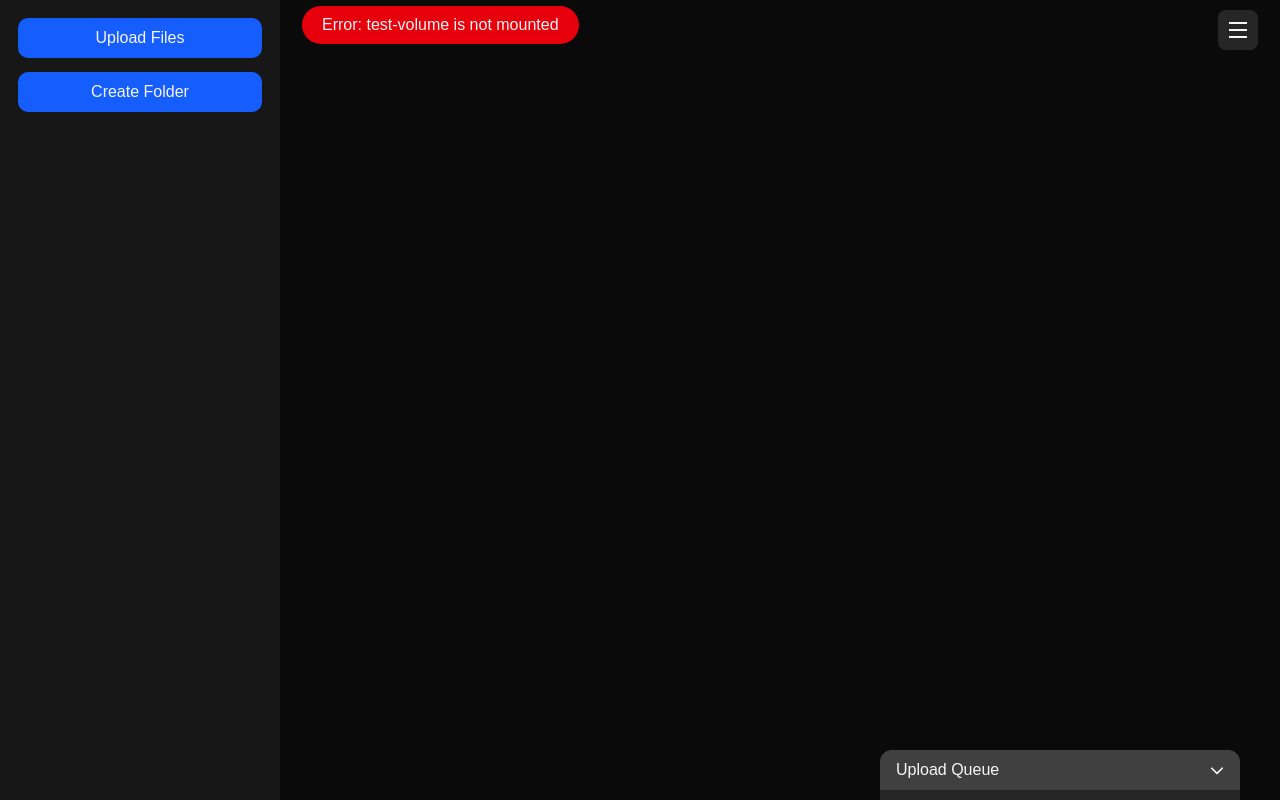
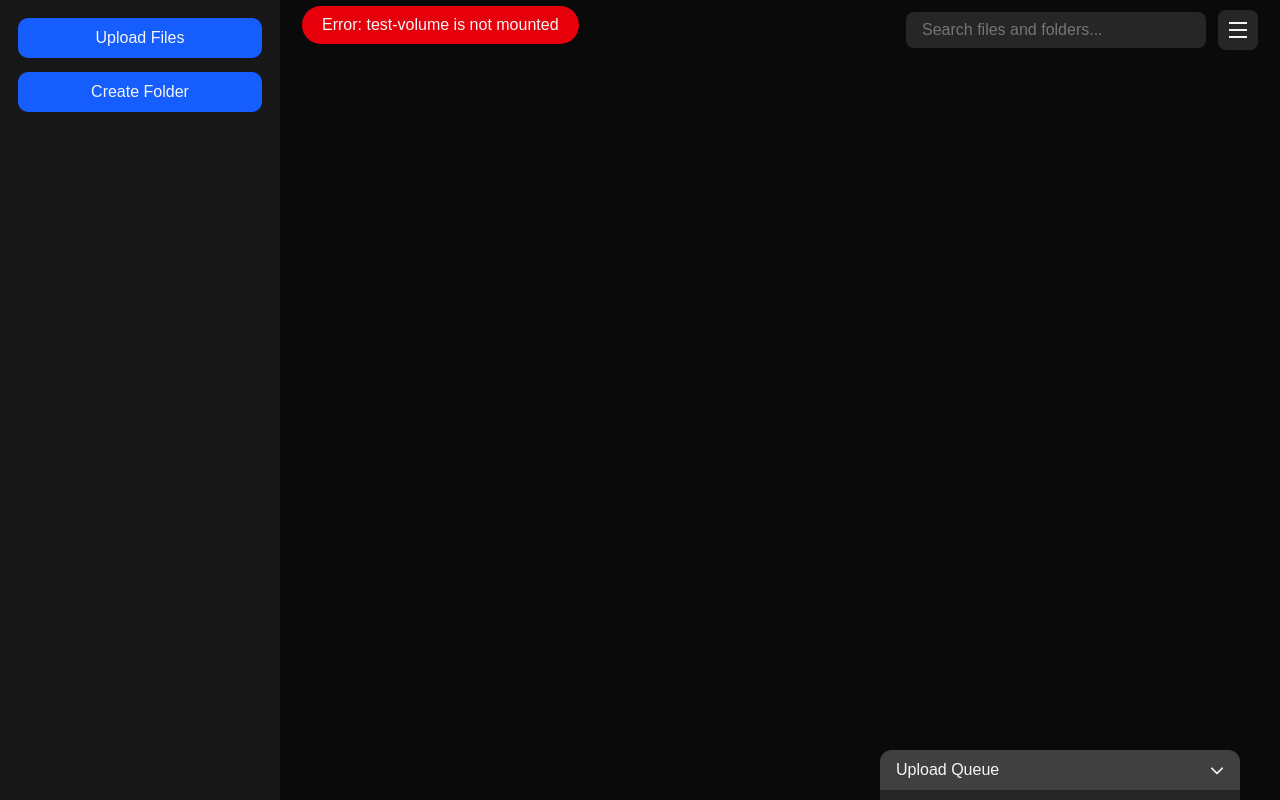
Before and after one commit to zacheryvaughn/network-volume-manager, a FastAPI app: page / in a window 1280 px wide. Run offline with FastAPI, Linux system fonts and the light colour scheme.

Commit message:
decent search system, needs a lot of work but...ok

```diff
--- a/app/app.py
+++ b/app/app.py
@@ -82,6 +82,30 @@ class FileManager:
 
         return contents
 
+    def search_items(self, query: str) -> Dict[str, List[Dict[str, str]]]:
+        """Search for files and folders in the volume"""
+        results = {"files": [], "folders": []}
+
+        if not self.base_dir.exists():
+            return results
+
+        def search_directory(path: Path, relative_path: str = ""):
+            try:
+                for item in path.iterdir():
+                    item_relative_path = f"{relative_path}/{item.name}" if relative_path else item.name
+                    if query.lower() in item.name.lower():
+                        if item.is_file():
+                            results["files"].append({"name": item.name, "path": item_relative_path})
+                        else:
+                            results["folders"].append({"name": item.name, "path": item_relative_path})
+                    if item.is_dir():
+                        search_directory(item, item_relative_path)
+            except Exception:
+                pass
+
+        search_directory(self.base_dir)
+        return results
+
     async def upload_file(self, file: UploadFile, current_path: Path) -> None:
         """Upload a file to the specified directory"""
         self.validator.validate_directory(current_path)
@@ -161,6 +185,12 @@ BASE_DIR = Path(__file__).resolve().parent.parent
 UPLOAD_FOLDER = BASE_DIR / 'test-volume'
 file_manager = FileManager(UPLOAD_FOLDER)
 
+
+@app.get("/search")
+async def search(query: str = ""):
+    """Search for files and folders in the volume"""
+    return file_manager.search_items(query)
+
 @app.get("/")
 @app.get("/{path:path}")
 async def index(request: Request, path: str = ""):
--- a/app/static/script.js
+++ b/app/static/script.js
@@ -362,13 +362,108 @@ class FileUploadManager {
     }
 }
 
+class SearchManager {
+    constructor() {
+        this.searchInput = document.getElementById('search-input');
+        this.searchResults = document.getElementById('search-results');
+        this.searchResultsContent = document.querySelector('.search-results-content');
+        this.debounceTimeout = null;
+        this.initializeEventListeners();
+    }
+
+    initializeEventListeners() {
+        if (!this.searchInput) return;
+
+        this.searchInput.addEventListener('input', () => {
+            clearTimeout(this.debounceTimeout);
+            this.debounceTimeout = setTimeout(() => this.performSearch(), 300);
+        });
+
+        this.searchInput.addEventListener('focus', () => {
+            if (this.searchInput.value) {
+                this.showResults();
+            }
+        });
+
+        document.addEventListener('click', (e) => {
+            if (!this.searchResults.contains(e.target) && e.target !== this.searchInput) {
+                this.hideResults();
+            }
+        });
+    }
+
+    async performSearch() {
+        const query = this.searchInput.value.trim();
+
+        if (!query) {
+            this.hideResults();
+            return;
+        }
+
+        try {
+            const response = await fetch(`/search?query=${encodeURIComponent(query)}`);
+            const results = await response.json();
+            this.displayResults(results);
+        } catch (error) {
+            console.error('Search error:', error);
+        }
+    }
+
+    displayResults(results) {
+        if (!results.files.length && !results.folders.length) {
+            this.hideResults();
+            return;
+        }
+
+        let html = '';
+
+        if (results.folders.length) {
+            results.folders.forEach(folder => {
+                html += `
+                    <div class="search-result-item" onclick="location.href='./${folder.path}'">
+                        <span class="icon">📁</span>
+                        <span class="name">${folder.name}</span>
+                        <span class="path">${folder.path}</span>
+                    </div>
+                `;
+            });
+        }
+
+        if (results.files.length) {
+            results.files.forEach(file => {
+                const dirPath = file.path.split('/').slice(0, -1).join('/');
+                html += `
+                    <div class="search-result-item" onclick="location.href='./${dirPath}'">
+                        <span class="icon">📄</span>
+                        <span class="name">${file.name}</span>
+                        <span class="path">${file.path}</span>
+                    </div>
+                `;
+            });
+        }
+
+        this.searchResultsContent.innerHTML = html;
+        this.showResults();
+    }
+
+    showResults() {
+        this.searchResults.style.display = 'block';
+    }
+
+    hideResults() {
+        this.searchResults.style.display = 'none';
+    }
+}
+
 // Initialize managers
 let uiManager;
 let fileUploadManager;
+let searchManager;
 
 document.addEventListener('DOMContentLoaded', () => {
     uiManager = new UIManager();
     fileUploadManager = new FileUploadManager();
+    searchManager = new SearchManager();
 });
 
 // Expose minimal global interface
--- a/app/static/styles.css
+++ b/app/static/styles.css
@@ -163,6 +163,74 @@ button:hover {
     justify-content: flex-start;
     gap: 12px;
     height: 100%;
+}
+
+.search-container {
+    position: relative;
+    width: 300px;
+}
+
+#search-input {
+    width: 100%;
+    height: 36px;
+    padding: 0 16px;
+    background-color: var(--color-neutral-800);
+    border: none;
+    border-radius: 8px;
+    outline: none;
+    transition: background-color 0.2s;
+}
+
+#search-input:focus {
+    background-color: var(--color-neutral-700);
+}
+
+.search-results {
+    position: absolute;
+    top: calc(100% + 8px);
+    left: 0;
+    width: 100%;
+    max-height: 400px;
+    background-color: var(--color-neutral-800);
+    border-radius: 8px;
+    overflow-y: auto;
+    z-index: 1000;
+    box-shadow: 0 4px 12px rgba(0, 0, 0, 0.2);
+}
+
+.search-results-content {
+    padding: 8px;
+}
+
+.search-result-item {
+    display: flex;
+    align-items: center;
+    padding: 8px 12px;
+    border-radius: 6px;
+    cursor: pointer;
+    transition: background-color 0.2s;
+}
+
+.search-result-item:hover {
+    background-color: var(--color-neutral-700);
+}
+
+.search-result-item .icon {
+    margin-right: 12px;
+    font-size: 20px;
+}
+
+.search-result-item .name {
+    flex-grow: 1;
+    white-space: nowrap;
+    overflow: hidden;
+    text-overflow: ellipsis;
+}
+
+.search-result-item .path {
+    font-size: 12px;
+    color: var(--color-neutral-400);
+    margin-left: 8px;
 }
 
 #browser-content {
--- a/app/templates/index.html
+++ b/app/templates/index.html
@@ -37,6 +37,12 @@
             </div>
 
             <div id="browser-header-right">
+                <div class="search-container">
+                    <input type="text" id="search-input" placeholder="Search files and folders...">
+                    <div id="search-results" class="search-results" style="display: none;">
+                        <div class="search-results-content"></div>
+                    </div>
+                </div>
                 <button id="view-toggle" class="view-toggle" title="Toggle view">
                     <svg class="list-icon" xmlns="http://www.w3.org/2000/svg" viewBox="0 0 24 24" width="24" height="24">
                         <path fill="currentColor" d="M3 4h18v2H3V4zm0 7h18v2H3v-2zm0 7h18v2H3v-2z"/>
```
